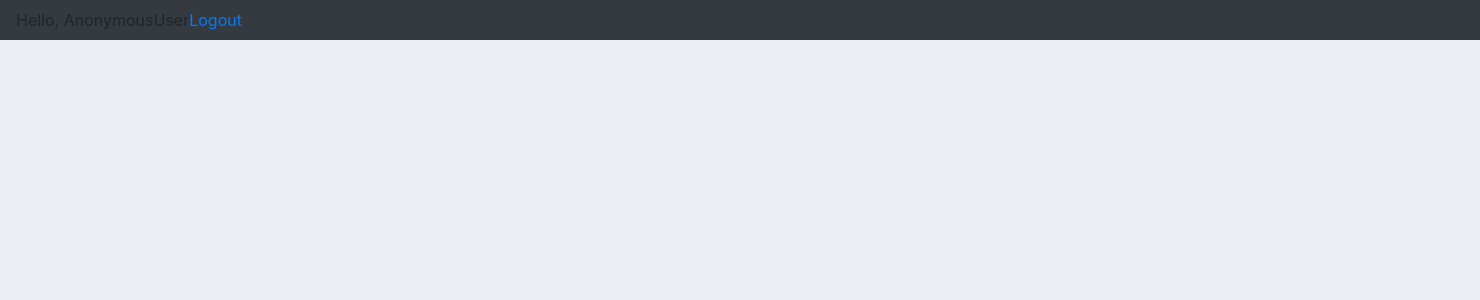
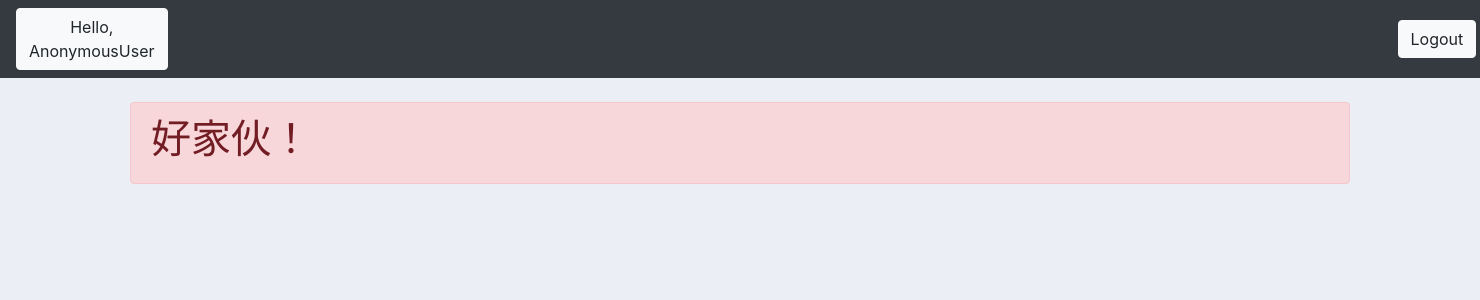
Before and after one commit to jialen2/Course_Partner_Matcher, a Django app: template official/CoursePartnerMatcher/templates/home.html in a window 1480 px wide. Shown: the top 300 px of the page. Run offline with Django 3.2, Linux system fonts and the light colour scheme; the template is opened without the code that fills it, so the values that code supplies are empty; some libraries are stand-ins or nearby versions.

Commit message:
fixed page for unauthorized urls

```diff
--- a/official/CoursePartnerMatcher/templates/home.html
+++ b/official/CoursePartnerMatcher/templates/home.html
@@ -12,8 +12,8 @@
 <body>
 
 <nav class="navbar navbar-expand-lg navbar-dark bg-dark">
-  <span class="hello-msg">Hello, {{request.user}}</span>
-  <span ><a  class="hello-msg" href="{% url 'logout' %}">Logout</a></span>
+  <span class="btn btn-light">Hello, {{request.user}}</span>
+  <span ><a  class="btn btn-light" style="margin-left: 1230px" href="{% url 'logout' %}">Logout</a></span>
 </nav>
     <br>
     {% for message in messages %}
@@ -21,7 +21,13 @@
     <div class="alert alert-danger" style="margin-left: 130px; margin-right: 130px">
         <p>{{ message }}</p>
     </div>
+
+    <br>
     {% endfor %}
+
+    <div class="alert alert-danger" style="margin-left: 130px; margin-right: 130px">
+      <h1> 好家伙！ </h1>
+    </div>
 
     {% block content %}
 
--- a/official/CoursePartnerMatcher/urls.py
+++ b/official/CoursePartnerMatcher/urls.py
@@ -3,6 +3,7 @@ from . import views
 
 urlpatterns = [
     path('', views.registerPage),
+    path('home', views.home),
     path('home/<str:netid>/', views.query),
     path('register/', views.registerPage, name = "register"),
     path('login/', views.loginPage, name = "login"),
--- a/official/CoursePartnerMatcher/views.py
+++ b/official/CoursePartnerMatcher/views.py
@@ -12,7 +12,6 @@ from .forms import CreateUserForm
 def email_check(user):
     return user.username.endswith('@example.com')
 
-@login_required(login_url='login')
 def home(request):
     return render(request, 'home.html')
 
@@ -58,6 +57,6 @@ def logoutUser(request):
 @login_required(login_url='login')
 def query(request, netid):
     if not (netid == request.user.username):
-        return redirect('/login')
+        return redirect('/home')
     data = Students.objects.raw("SELECT GROUP_CONCAT(c.CourseNumber) as result, s1.Preferred_Work_Time, s1.NetId FROM Students s1 NATURAL JOIN Enrollment e1 JOIN Courses c ON e1.CRN = c.CRN JOIN (SELECT s2.Preferred_Work_Time, e2.CRN, s2.NetId FROM Students s2 NATURAL JOIN Enrollment e2 WHERE s2.NetId = '" + netid + "') as derived WHERE e1.CRN = derived.CRN and s1.NetId <> derived.NetId GROUP by s1.NetId Order by count(e1.CRN) DESC")
     return render(request, 'query.html', {'data':data})
```
